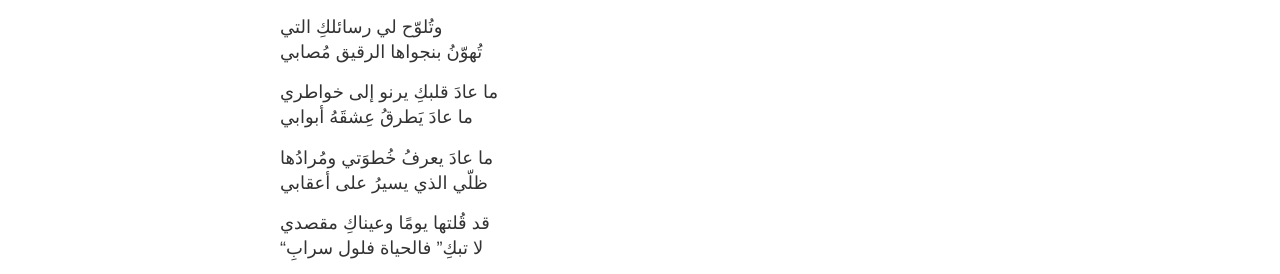
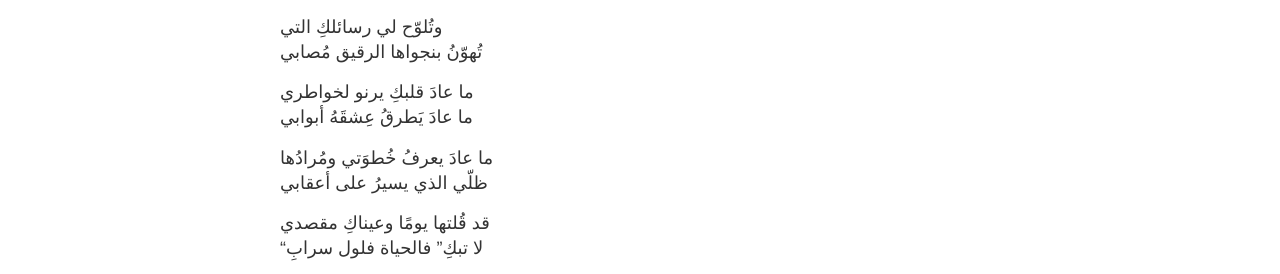
Before and after one commit to aelasr/aelasr.github.io, a Jekyll site: the page built from _posts/2020-08-04-Dont-Leave.md, in a window 1280 px wide. Shown: the part 343-617 px from the top of the page. Built offline with Jekyll 4.4.1, drawn with Linux system fonts in a browser that asks for light colours.

Commit message:
Update 2020-08-04-Dont-Leave.md

```diff
--- a/_posts/2020-08-04-Dont-Leave.md
+++ b/_posts/2020-08-04-Dont-Leave.md
@@ -12,7 +12,7 @@ title: Don't Leave
 وتُلوّح لي رسائلكِ التي
 تُهوّنُ بنجواها الرقيق مُصابي
 
-ما عادَ قلبكِ يرنو إلى خواطري
+ما عادَ قلبكِ يرنو لخواطري
 ما عادَ يَطرقُ عِشقَهُ أبوابي
 
 ما عادَ يعرفُ خُطوَتي ومُرادُها
```
